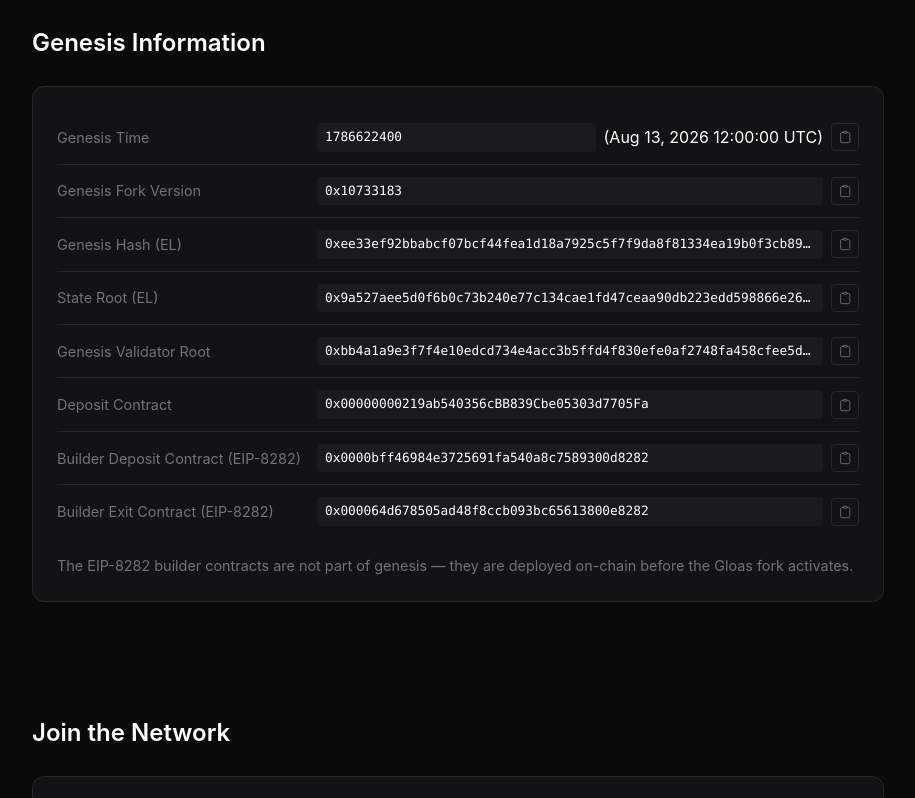
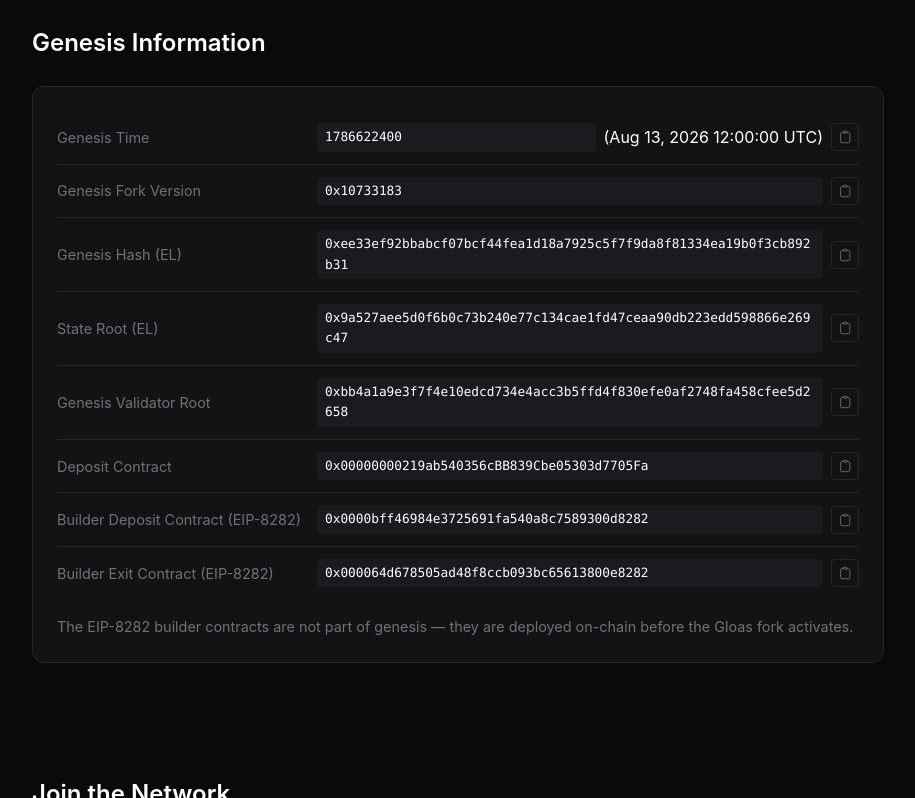
Before and after one commit to pk910/plataberget-dev, a website: page index.html in a window 1280 px wide. Shown: the part 1780-2578 px from the top of the page, without its empty margins (182-1097 px from the left). Drawn offline with Linux system fonts and the light colour scheme; no server answers.

Commit message:
style fixes

```diff
--- a/css/style.css
+++ b/css/style.css
@@ -375,7 +375,6 @@ section {
 .genesis-table {
     width: 100%;
     border-collapse: collapse;
-    table-layout: fixed;
 }
 
 .genesis-table tr {
@@ -394,7 +393,8 @@ section {
 .genesis-table td:first-child {
     color: var(--text-muted);
     font-size: 0.9rem;
-    width: 260px;
+    width: 1%;
+    white-space: nowrap;
     padding-right: 1rem;
 }
 
@@ -414,9 +414,7 @@ section {
     background: var(--bg-tertiary);
     padding: 0.25rem 0.5rem;
     border-radius: 0.25rem;
-    overflow: hidden;
-    text-overflow: ellipsis;
-    white-space: nowrap;
+    word-break: break-all;
     flex: 1;
     min-width: 0;
 }
@@ -732,6 +730,7 @@ footer a:hover {
 
     .genesis-table td:first-child {
         width: 100%;
+        white-space: normal;
         padding: 0.75rem 0 0.25rem;
     }
 
```
Also changed, not shown: dist/css/style.css.
